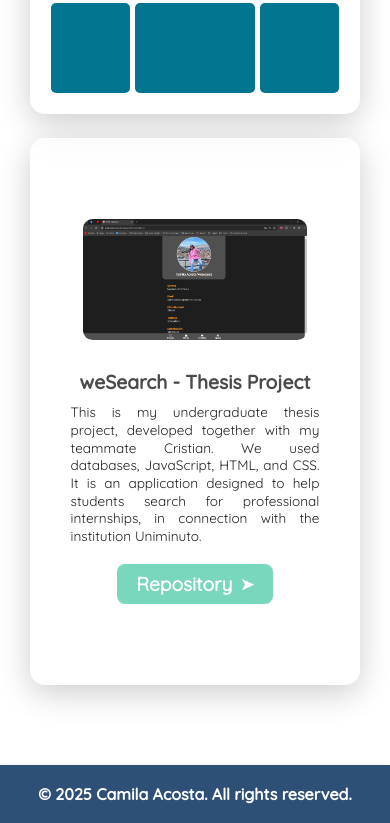
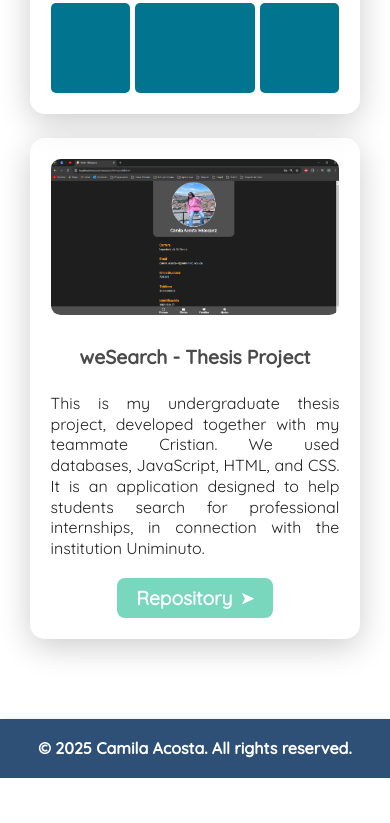
Before and after one commit to Militaseeee/portfolio_new, a plain HTML site: page src/html/project.html in a window 390 px wide. Shown: the part 1081-1904 px from the top of the page. After the commit the page ends 1859 px from the top, so only its background shows below. Drawn offline with Linux system fonts and the light colour scheme.

Commit message:
Add files via upload

```diff
--- a/src/css/project.css
+++ b/src/css/project.css
@@ -176,10 +176,10 @@
     align-items: center;
     justify-content: center;
     gap: 1.87rem;
-    margin-bottom: 2.5rem;
+    /* margin-bottom: 2.5rem; */
     flex-wrap: wrap;
     text-align: justify;
-    margin-top: 2.5rem;
+    /* margin-top: 2.5rem; */
     padding: 20px;
 }
 .project-img img {
@@ -233,8 +233,6 @@
     transform: translateX(6px);
 }
 
-
-
 @media (max-width: 768px) {
     #design_lab {
         padding: 50px;
@@ -257,11 +255,11 @@
         flex-direction: column;
         gap: 10px;
         height: 100%;
-    box-sizing: border-box;
+        box-sizing: border-box;
     }
     .img_login {
         justify-content: center;
-    display: flex;
+        display: flex;
     }
     .img_sign {
         background-image: url("../../assets/images/projects/sign_up.png");
@@ -296,11 +294,12 @@
     .project-img {
         justify-content: center;
         display: flex;
+        width: 100%;
     }
 
     .project-img img {
-        width: 90%;
-        max-width: 260px;
+        width: 100%;
+        max-width: 600px;
         height: auto;
         border-radius: 0.6rem;
     }
@@ -313,7 +312,7 @@
         display: flex;
     }
     .project-text p {
-        font-size: 0.85rem;
+        font-size: 1rem;
         line-height: 1.3;
         text-align: justify;
     }
@@ -338,6 +337,7 @@
         height: auto;
         padding: 20px;
         width: 100%;
+        justify-content: center;
     }
 
     .figma_design {
@@ -359,6 +359,10 @@
         width: 100%;
         max-width: 100%;
         height: auto;
+    }
+
+    .project-card {
+        padding: 0;
     }
 
     .img_sign {
@@ -397,9 +401,9 @@
     }
 
     .third {
-    grid-column: 1 / 4;
-    grid-row: span 2;
-    /* height: 215px; */
+        grid-column: 1 / 4;
+        grid-row: span 2;
+        /* height: 215px; */
     }
 
     .fourth {
@@ -425,6 +429,7 @@
     .project-text h3 {
         justify-content: center;
         display: flex;
+        margin-bottom: 1.5rem;
     }
 
 }
```
